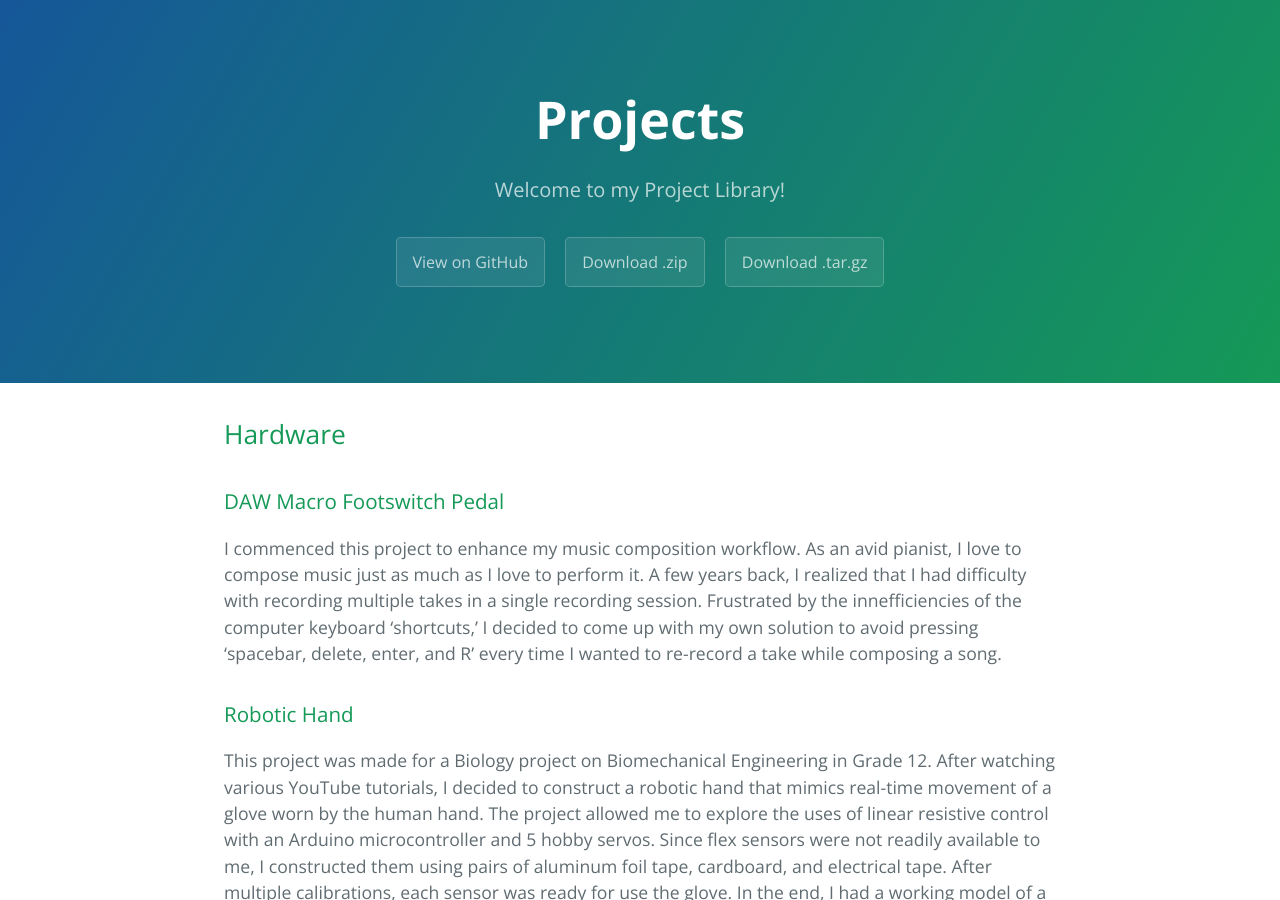
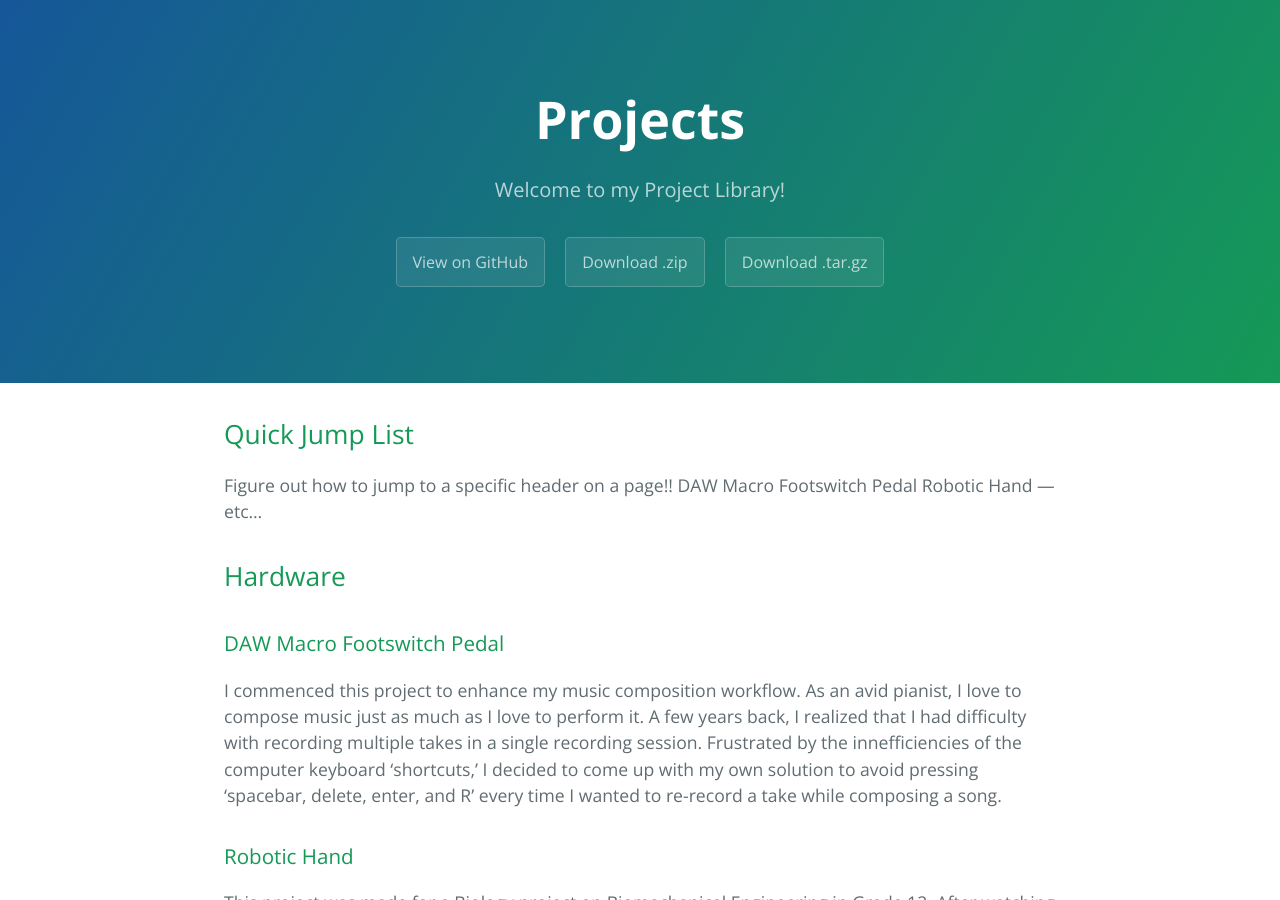
Before and after one commit to yixin0829/Cayman, a Jekyll site: the page built from project-library.md, in a window 1280 px wide and 900 px high. Built offline with Jekyll 4.4.1, drawn with Linux system fonts in a browser that asks for light colours.

Commit message:
Update project-library.md

```diff
--- a/project-library.md
+++ b/project-library.md
@@ -3,6 +3,12 @@ layout: default
 title: Projects
 description: Welcome to my Project Library!
 ---
+
+## Quick Jump List
+Figure out how to jump to a specific header on a page!!
+DAW Macro Footswitch Pedal
+Robotic Hand
+---etc...
 
 ## Hardware
 
```
